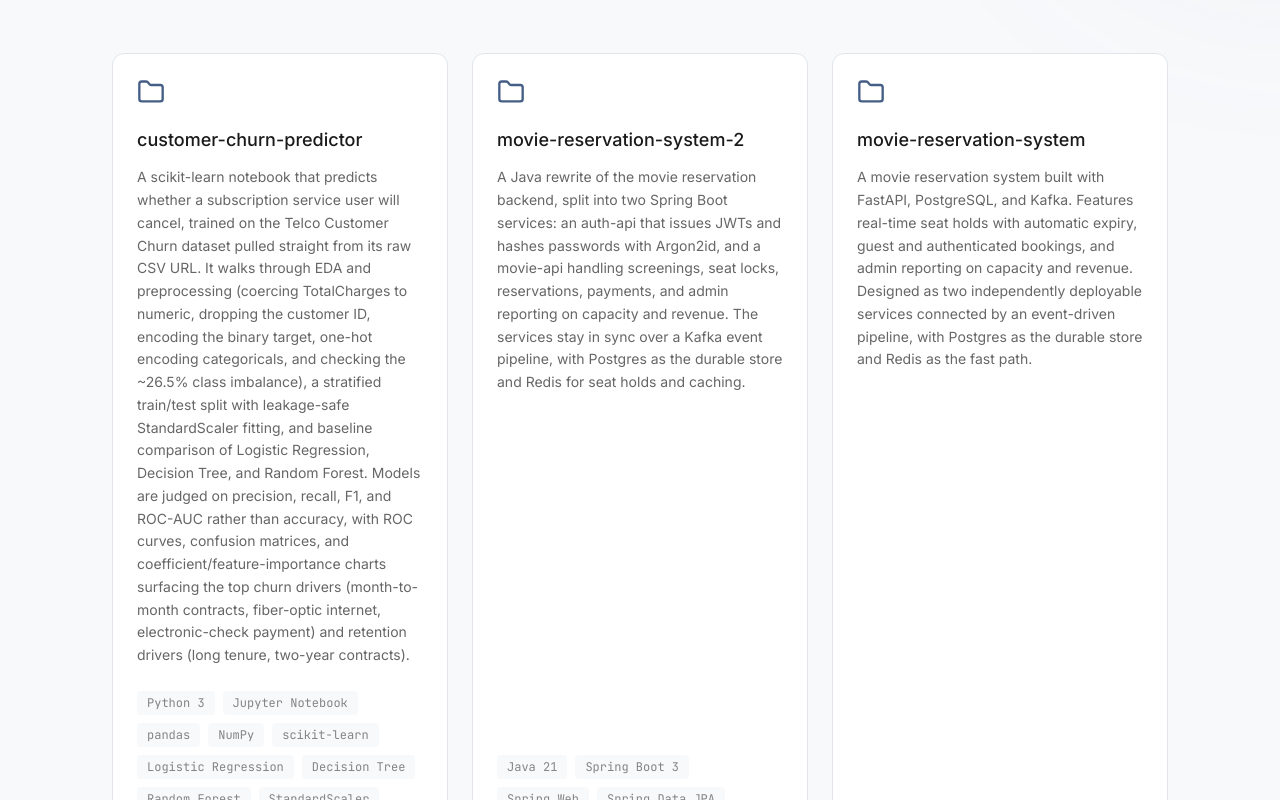
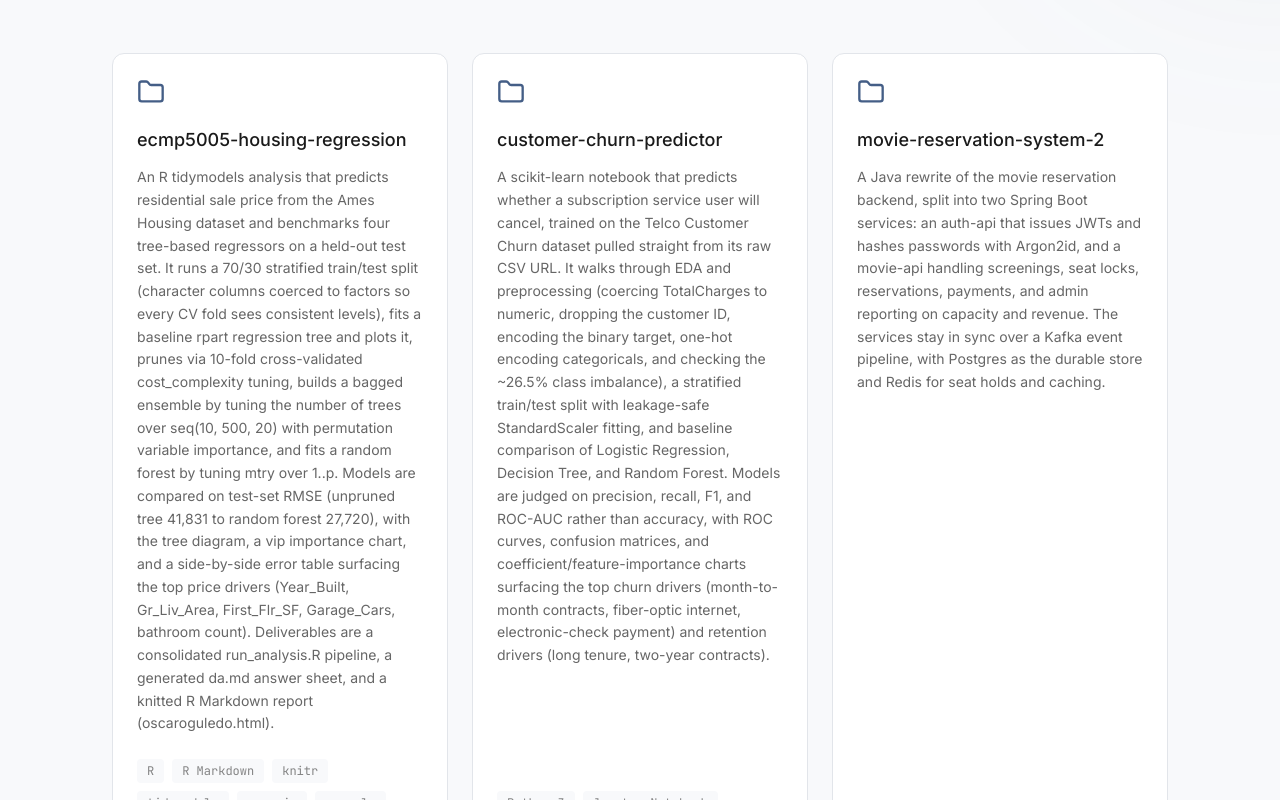
Before and after one commit to oscaroguledo/portfolio, a React (Vite) app: page / in a window 1280 px wide. Shown: the part 3360-4160 px from the top of the page. Built offline with nearby package versions, Linux system fonts and the light colour scheme.

Commit message:
Add ecmp5005-housing-regression project

```diff
--- a/src/components/Projects.tsx
+++ b/src/components/Projects.tsx
@@ -9,6 +9,13 @@
 }
 // Replace these with your actual projects
 const projects: Project[] = [
+  {
+    name: 'ecmp5005-housing-regression',
+    description: 'An R tidymodels analysis that predicts residential sale price from the Ames Housing dataset and benchmarks four tree-based regressors on a held-out test set. It runs a 70/30 stratified train/test split (character columns coerced to factors so every CV fold sees consistent levels), fits a baseline rpart regression tree and plots it, prunes via 10-fold cross-validated cost_complexity tuning, builds a bagged ensemble by tuning the number of trees over seq(10, 500, 20) with permutation variable importance, and fits a random forest by tuning mtry over 1..p. Models are compared on test-set RMSE (unpruned tree 41,831 to random forest 27,720), with the tree diagram, a vip importance chart, and a side-by-side error table surfacing the top price drivers (Year_Built, Gr_Liv_Area, First_Flr_SF, Garage_Cars, bathroom count). Deliverables are a consolidated run_analysis.R pipeline, a generated da.md answer sheet, and a knitted R Markdown report (oscaroguledo.html).',
+    tags: ['R', 'R Markdown', 'knitr', 'tidymodels', 'parsnip', 'rsample', 'workflows', 'tune', 'dials', 'yardstick', 'recipes', 'dplyr', 'readr', 'rpart', 'rpart.plot', 'ranger', 'Decision Tree', 'Cost-Complexity Pruning', 'Bagging', 'Random Forest', '10-Fold Cross-Validation', 'Hyperparameter Tuning', 'Stratified Train/Test Split', 'RMSE', 'Permutation Feature Importance', 'vip', 'Ames Housing Dataset'],
+    githubUrl: 'https://github.com/oscaroguledo/ecmp5005-housing-regression',
+  },
+
   {
     name: 'customer-churn-predictor',
     description: 'A scikit-learn notebook that predicts whether a subscription service user will cancel, trained on the Telco Customer Churn dataset pulled straight from its raw CSV URL. It walks through EDA and preprocessing (coercing TotalCharges to numeric, dropping the customer ID, encoding the binary target, one-hot encoding categoricals, and checking the ~26.5% class imbalance), a stratified train/test split with leakage-safe StandardScaler fitting, and baseline comparison of Logistic Regression, Decision Tree, and Random Forest. Models are judged on precision, recall, F1, and ROC-AUC rather than accuracy, with ROC curves, confusion matrices, and coefficient/feature-importance charts surfacing the top churn drivers (month-to-month contracts, fiber-optic internet, electronic-check payment) and retention drivers (long tenure, two-year contracts).',
```
